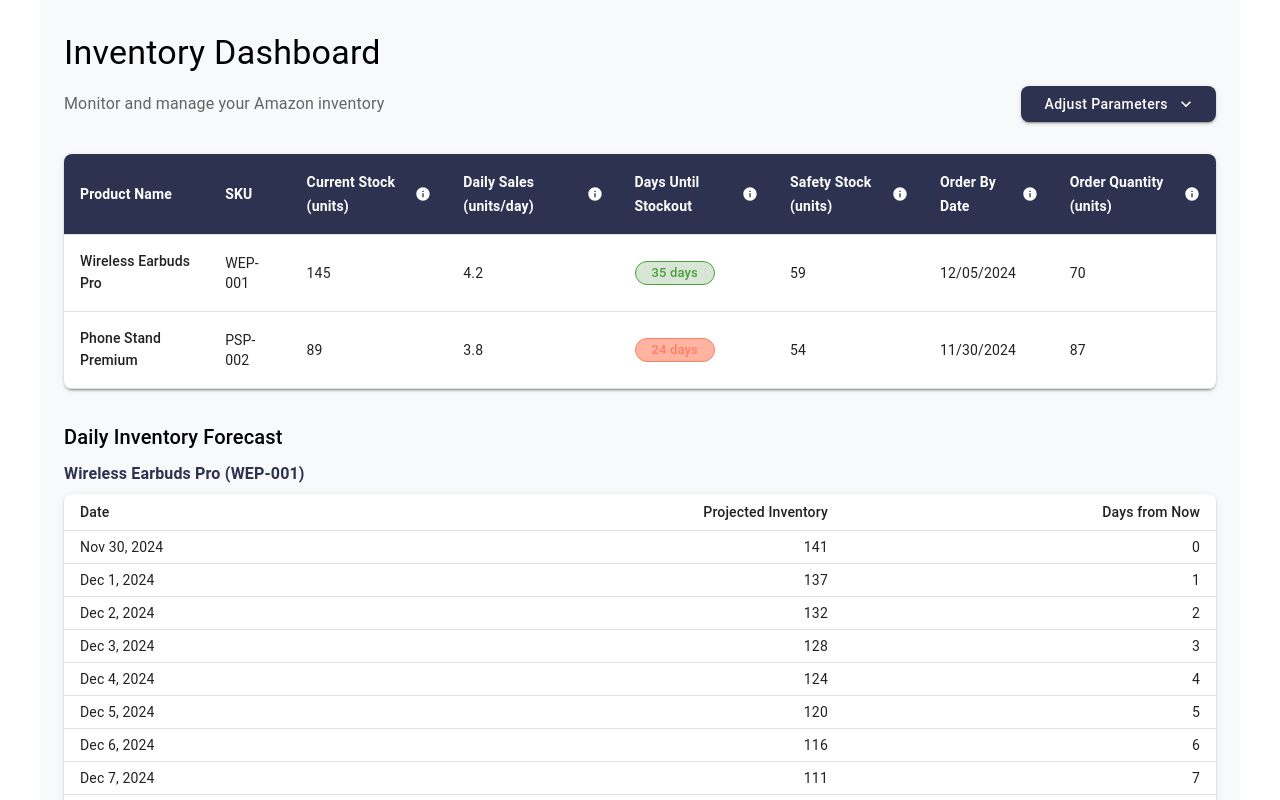
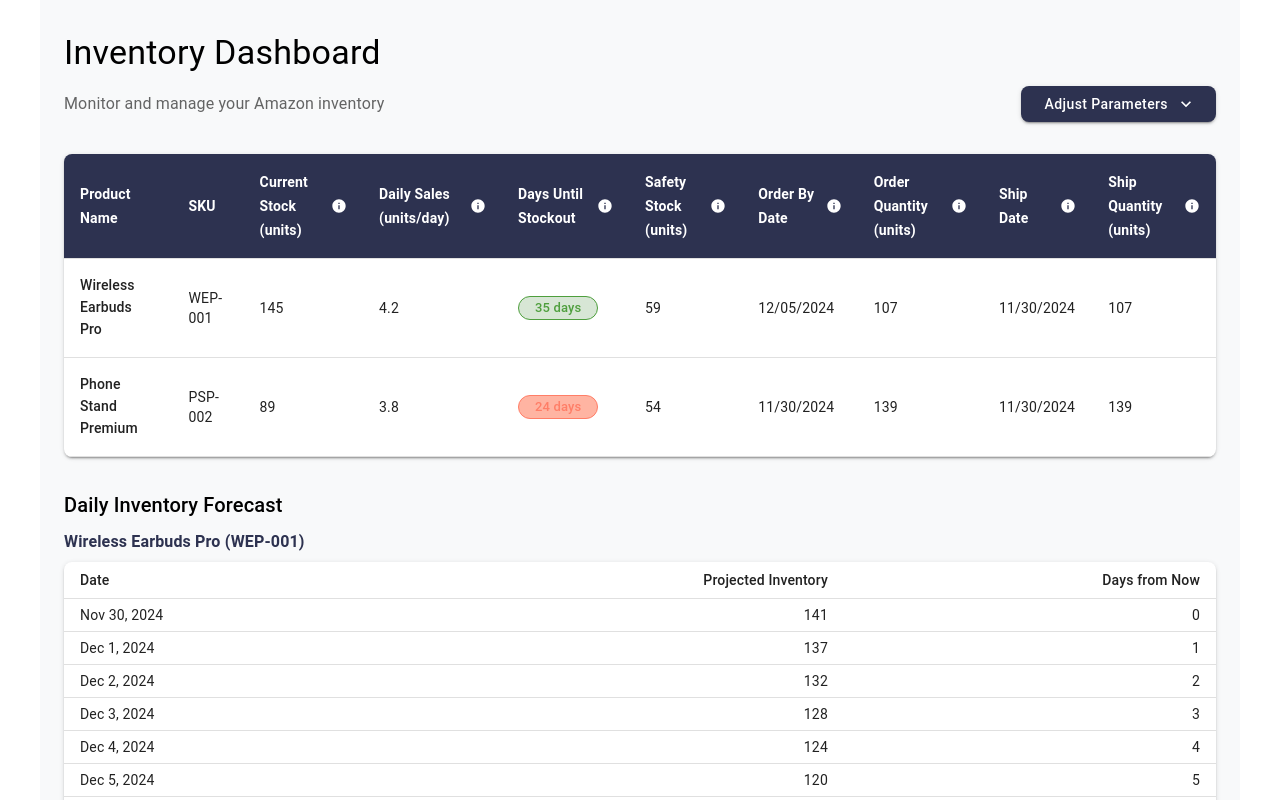
Before and after one commit to bilalsattar24/inventory-assistant, a Next.js app: page /dashboard in a window 1280 px wide. Shown: the top 800 px of the page. Built offline with nearby package versions, Linux system fonts and the light colour scheme.

Commit message:
shipping changes

```diff
--- a/src/app/dashboard/page.tsx
+++ b/src/app/dashboard/page.tsx
@@ -110,20 +110,52 @@
     const totalLeadTime = item.leadTimeInDays + leadTimeBuffer;
     const safetyStock = Math.ceil(adjustedDailySales * safetyStockDays);
     const daysUntilStockout = Math.ceil(item.currentStock / adjustedDailySales);
+
+    // Calculate order quantity for 60 days of stock
+    const targetStock = Math.ceil(adjustedDailySales * 60);
     const recommendedOrderPoint = Math.ceil(
       adjustedDailySales * totalLeadTime + safetyStock
+    );
+    const recommendedQuantity = Math.max(0, targetStock - item.currentStock);
+
+    // Calculate shipping details
+    const maxFBAStock = Math.ceil(adjustedDailySales * 100); // 100 days max in FBA
+    const shippingLeadTime = 45; // 45 days shipping lead time
+
+    // Calculate when stock will hit safety stock level
+    const daysUntilSafetyStock = Math.ceil(
+      (item.currentStock - safetyStock) / adjustedDailySales
+    );
+
+    // Calculate ship date to arrive when inventory hits safety stock
+    const shipDate = new Date();
+    shipDate.setDate(
+      shipDate.getDate() + Math.max(0, daysUntilSafetyStock - shippingLeadTime)
+    );
+
+    // Calculate shipping quantity (limited by max FBA stock)
+    const shippingQuantity = Math.min(
+      recommendedQuantity,
+      maxFBAStock -
+        Math.max(
+          0,
+          item.currentStock - adjustedDailySales * daysUntilSafetyStock
+        )
     );
 
     return {
       ...item,
       daysUntilStockout,
       recommendedOrderDate: calculateOrderDate(daysUntilStockout),
-      recommendedQuantity: Math.max(
-        0,
-        recommendedOrderPoint - item.currentStock
-      ),
+      recommendedQuantity,
       adjustedDailySales,
       safetyStock,
+      shipDate: shipDate.toLocaleDateString("en-US", {
+        year: "numeric",
+        month: "2-digit",
+        day: "2-digit",
+      }),
+      shippingQuantity: Math.max(0, Math.ceil(shippingQuantity)),
     };
   });
 
@@ -290,6 +322,26 @@
                   </Box>
                 </Tooltip>
               </TableCell>
+              <TableCell>
+                <Tooltip title="Date to ship inventory to arrive when stock hits safety level">
+                  <Box
+                    component="span"
+                    sx={{ display: "flex", alignItems: "center" }}>
+                    Ship Date
+                    <InfoIcon sx={{ ml: 0.5, fontSize: 16 }} />
+                  </Box>
+                </Tooltip>
+              </TableCell>
+              <TableCell>
+                <Tooltip title="Quantity to ship (limited by Amazon FBA maximum)">
+                  <Box
+                    component="span"
+                    sx={{ display: "flex", alignItems: "center" }}>
+                    Ship Quantity (units)
+                    <InfoIcon sx={{ ml: 0.5, fontSize: 16 }} />
+                  </Box>
+                </Tooltip>
+              </TableCell>
             </TableRow>
           </TableHead>
           <TableBody>
@@ -316,6 +368,8 @@
                 <TableCell>
                   {item.recommendedQuantity.toLocaleString()}
                 </TableCell>
+                <TableCell>{item.shipDate}</TableCell>
+                <TableCell>{item.shippingQuantity.toLocaleString()}</TableCell>
               </TableRow>
             ))}
           </TableBody>
```
